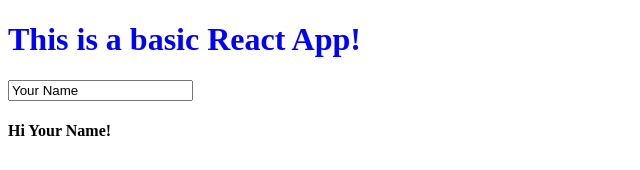
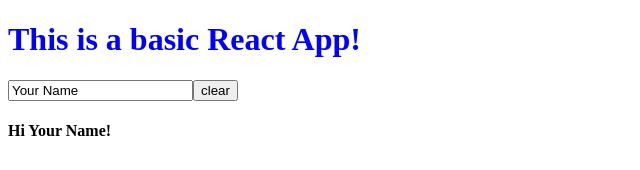
Before and after one commit to priyadarshiniravi/myReactApp, a React app: page / in a window 1280 px wide. Shown: the top 170 px of the page, without its empty margins (0-640 px from the left). Built offline with nearby package versions, Linux system fonts and the light colour scheme.

Commit message:
Got data from DOM using ref and cleared the input

```diff
--- a/App.jsx
+++ b/App.jsx
@@ -1,4 +1,5 @@
 import React from 'react';
+import ReactDOM from 'react-dom';
 
 class Header extends React.Component {
     render() {
@@ -37,9 +38,14 @@
         }
 
         this.nameChanged = this.nameChanged.bind(this);
+        this.clearData = this.clearData.bind(this);
 
     };
 
+    clearData() {
+      this.setState({data: ''});
+      ReactDOM.findDOMNode(this.refs.inputData).focus();
+    }
     nameChanged(e) {
         this.setState({data: e.target.value});
     }
@@ -47,7 +53,8 @@
     render() {
         return (
             <div>
-                <input type="text" value={this.state.data} onChange={this.nameChanged}/>
+                <input type="text" value={this.state.data} onChange={this.nameChanged} ref="inputData"/>
+                <button onClick={this.clearData}>clear</button>
                 <h4>Hi {this.state.data}!</h4>
             </div>
         );
```
